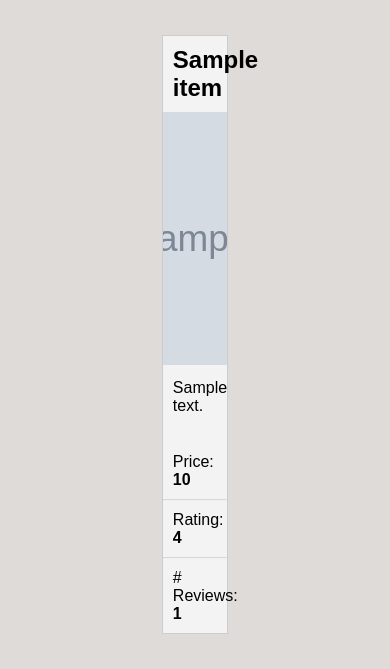
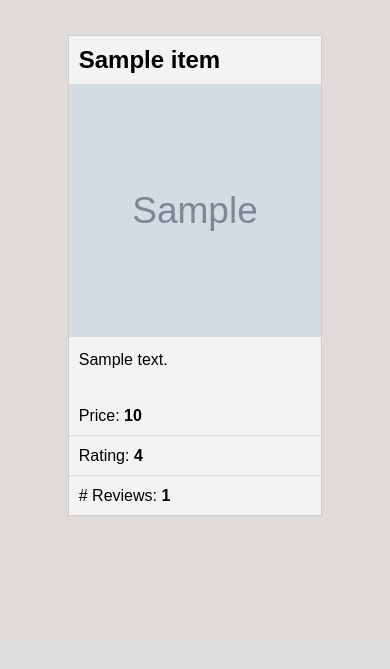
Before and after one commit to denangelov/webdev-labs, a Flask app: page /restaurant in a window 390 px wide. Shown: the part 205-874 px from the top of the page. After the commit the page ends 721 px from the top, so only its background shows below. Run offline with Flask 2, Linux system fonts and the light colour scheme; grey boxes marked "Sample" are stand-in pictures; a database or web service that is not in the repository returns one stand-in record (values such as "Sample title"); data that the repository does not hold is empty; some libraries are stand-ins or nearby versions.

Commit message:
add media queries in css forscreen size support

```diff
--- a/lab02/static/style.css
+++ b/lab02/static/style.css
@@ -26,12 +26,39 @@ nav ul {
 
 main {
     margin: 3vh;
+    display: flex;
+    flex-wrap: wrap;
+    justify-content: center;
+}
+
+.cards {
+    background-color: #F3F3F4;
+    margin: 10px;
+    border: 1px solid #CCC;
+    flex: 0 1 21%;
+}
+
+.cards > h2, p {
+    margin: 10px;
+}
+
+.cards > hr {
+    opacity: 0.3;
+}
+
+.cards > img {
+    width: 100%;
+    height: 30vh;
 }
 
 @media only screen and (max-width: 1000px) {
-    /* Media queries go here */
+    .cards {
+        flex: 0 1 40%;
+    }
 }
 
 @media only screen and (max-width: 600px) {
-    /* Media queries go here */
+    .cards {
+        flex: 0 1 75%;
+    }
 }
--- a/lab02/templates/restaurant.html
+++ b/lab02/templates/restaurant.html
@@ -7,33 +7,6 @@
     <meta name="viewport" content="width=device-width, initial-scale=1.0">
     <title>Top Restaurant</title>
 
-    <style>
-        main {
-            display: flex;
-            flex-wrap: wrap;
-            justify-content: center;
-        }
-
-        .cards {
-            background-color: #F3F3F4;
-            margin: 10px;
-            border: 1px solid #CCC;
-            width: 17vw;
-        }
-
-        .cards > h2, p {
-            margin: 10px;
-        }
-
-        .cards > hr {
-            opacity: 0.3;
-        }
-
-        .cards > img {
-            width: 100%;
-            height: 30vh;
-        }
-    </style>
 </head>
 <body>
     {% include 'includes/header.html' %}
```
